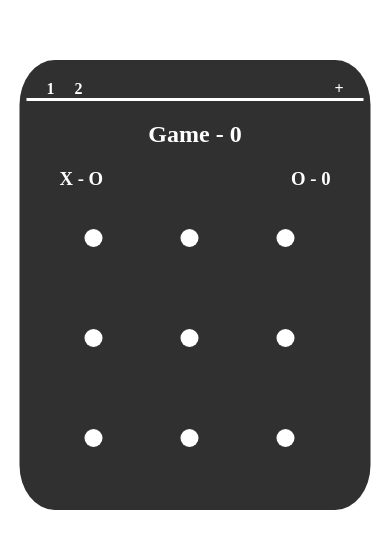
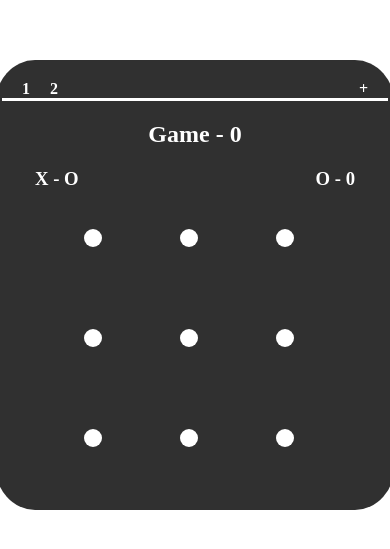
Before and after one commit to craigrc/tic-tac-toe, a plain HTML site: page index.html in a window 390 px wide. Shown: the part 137-686 px from the top of the page. Drawn offline with Linux system fonts and the light colour scheme.

Commit message:
Update index.html

```diff
--- a/index.html
+++ b/index.html
@@ -157,12 +157,6 @@
                 float: right;
                 margin-right: 20px;
             }
-            @media (max-width: 750px) {
-                #game {
-                    width: 90%;
-                    margin: auto;
-                }
-            }
         </style>
         <script>
             var player = "cross";
```
